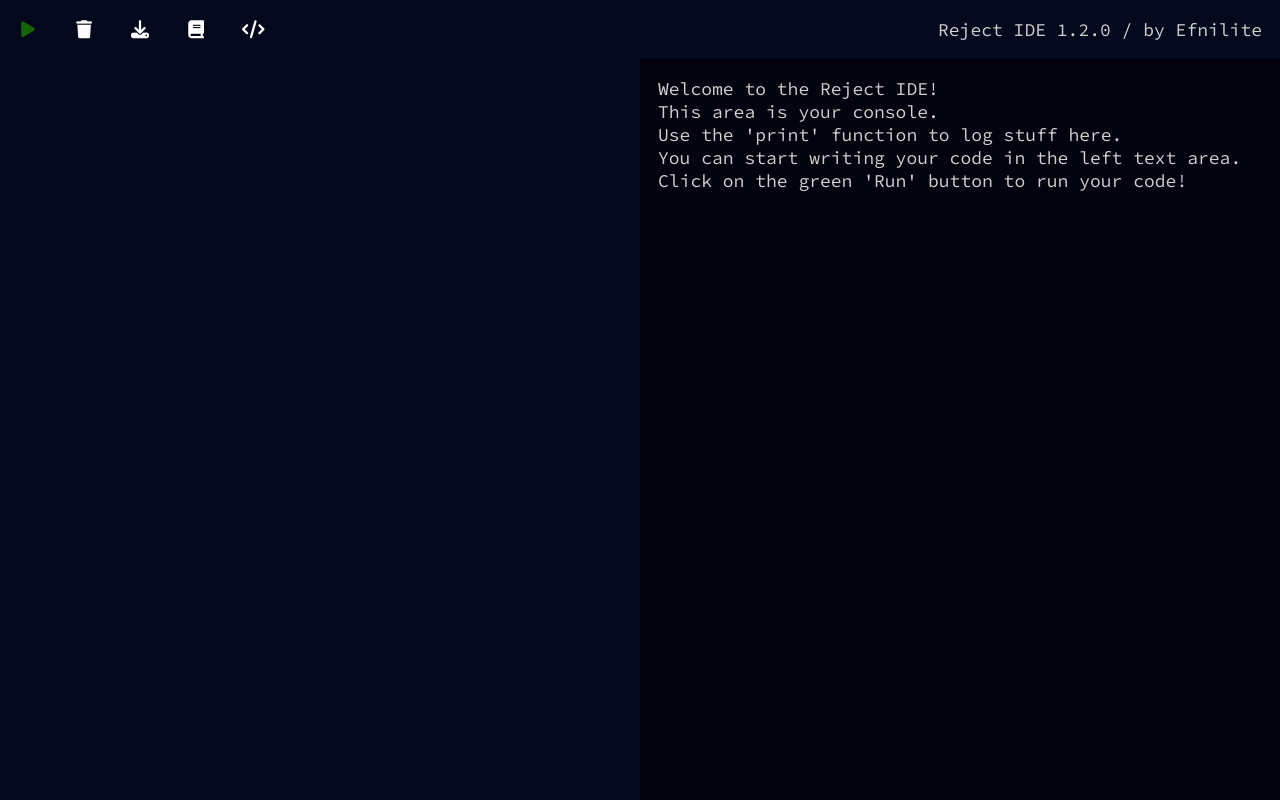
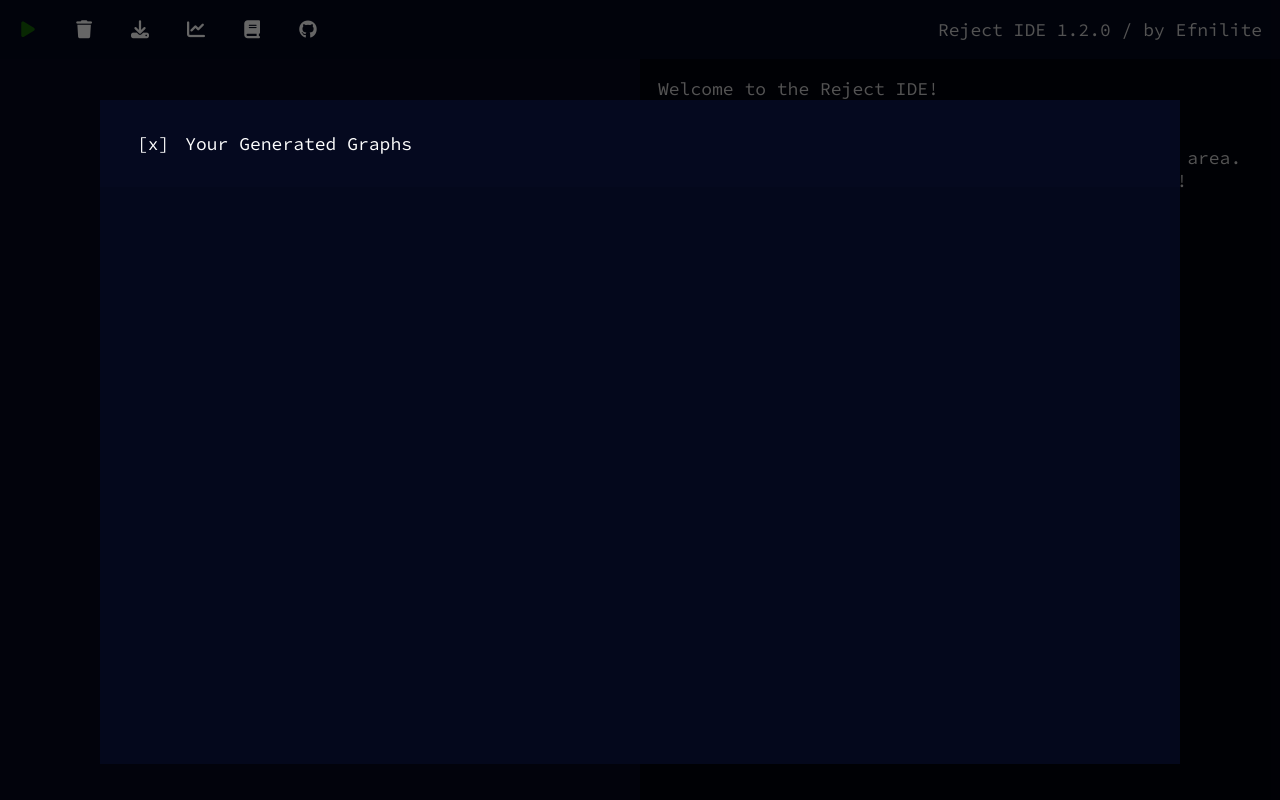
Before and after one commit to RebelOfDeath/reject, a website: page editor.html in a window 1280 px wide. Both pictures are taken after a click on the element 196 px from the left and 29 px from the top of the page. Drawn offline with nearby package versions, Linux system fonts and the light colour scheme.

Commit message:
Add graphs menu

```diff
--- a/editor.css
+++ b/editor.css
@@ -99,6 +99,8 @@ a, a:link, a:visited, a:hover, a:active {
     }
 }
 
+/* ========= main ========= */
+
 main {
     width: 100%;
     height: 100%;
@@ -115,7 +117,7 @@ main {
     }
 }
 
-canvas, textarea {
+textarea {
     width: 100%;
     height: 100%;
 
@@ -138,3 +140,49 @@ textarea:focus {
     color: var(--shade-text-colour);
     background-color: var(--console-colour);
 }
+
+/* ========= graphs ========= */
+/*todo mobile support*/
+#graphs {
+    width: 100%;
+    height: 100%;
+
+    visibility: hidden;
+    z-index: 1;
+    padding: 100px;
+
+    position: fixed;
+    left: 0;
+    top: 0;
+
+    overflow: auto;
+    background-color: rgba(0, 0, 0, 0.6);
+}
+
+#graphs-title {
+    padding: 32px;
+    background-color: var(--body-colour);
+    color: var(--text-colour);
+}
+
+#graphs-content {
+    padding: 32px;
+    margin: auto;
+
+    position: relative;
+    background-color: var(--nav-colour);
+}
+
+#graphs-content > canvas {
+    width: 100%;
+}
+
+#graphs-close {
+    padding: 5px;
+}
+
+#graphs-close:hover {
+    color: var(--shade-text-colour);
+
+    cursor: pointer;
+}
--- a/editor.html
+++ b/editor.html
@@ -28,17 +28,17 @@
     <div id="download" title="Download your current text">
         <i class="fa-solid fa-download"></i>
     </div>
-    <!--    <div id="upload" title="Upload your file to edit">-->
-    <!--        <i class="fa-solid fa-upload"></i>-->
-    <!--    </div>-->
+    <div id="charts" title="View generated graphs">
+        <i class="fa-solid fa-chart-line"></i>
+    </div>
     <div id="docs" title="View documentation">
         <a href="https://github.com/RebelOfDeath/reject/wiki" target="_blank">
             <i class="fa-solid fa-book"></i>
         </a>
     </div>
-    <div id="src" title="View source code">
+    <div id="src" title="View GitHub">
         <a href="https://github.com/Efnilite/reject-editor" target="_blank">
-            <i class="fa-sharp fa-solid fa-code"></i>
+            <i class="fa-brands fa-github"></i>
         </a>
     </div>
     <div id="credits">
@@ -53,6 +53,17 @@
     <textarea readonly placeholder="" title="The console" id="console">
 
     </textarea>
+
+    <div id="graphs">
+        <div id="graphs-title">
+            <span id="graphs-close">[x]</span>
+            <span>Your Generated Graphs</span>
+        </div>
+
+        <div id="graphs-content">
+
+        </div>
+    </div>
 </main>
 
 <script>
@@ -94,6 +105,16 @@
             download.href = window.URL.createObjectURL(blob);
             download.click()
         });
+
+        $("#charts").click(() => {
+            showGraphs();
+
+            createCanvas();
+        })
+
+        $("#graphs-close").click(() => {
+            $("#graphs").css("visibility", "hidden");
+        })
     });
 
     function clearCode() {
@@ -115,7 +136,11 @@
     }
 
     function showGraphs() {
+        $("#graphs").css("visibility", "visible");
+    }
 
+    function createCanvas() {
+        return $("#graphs-content").append(`<canvas></canvas>`).html();
     }
 
 </script>
```
